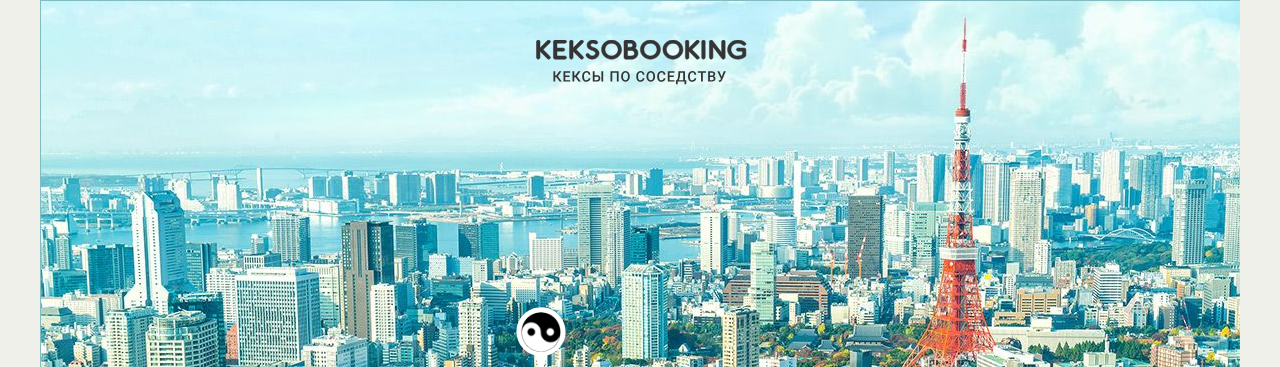
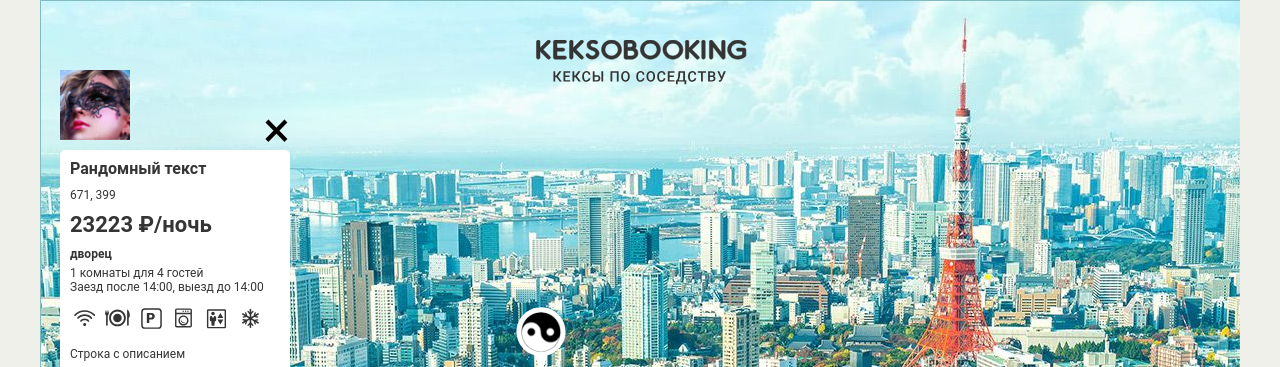
Before and after one commit to nelder9/1410513-keksobooking-20, a website: page index.html in a window 1280 px wide. Shown: the top 367 px of the page. Drawn offline with Linux system fonts and the light colour scheme; files whose address does not match are found by name.

Commit message:
Сделал 3ие задание

```diff
--- a/js/main.js
+++ b/js/main.js
@@ -10,9 +10,7 @@ function getRandomInteger(min, max) {
 var getType = function () {
   var arrayOfTypes = ['palace', 'flat', 'house', 'bungalo'];
   var array = [];
-  for (var i = 0; i < getRandomInteger(1, 4); i++) {
-    array.push(arrayOfTypes[i]);
-  }
+  array.push(arrayOfTypes[getRandomInteger(0, 3)]);
   return array;
 };
 
@@ -28,7 +26,8 @@ var getFeatures = function () {
 var renderMock = function () {
   var randomLocationX = getRandomInteger(1, 1170);
   var randomLocationY = getRandomInteger(130, 630);
-  var randomMock = {author: {
+  var randomMock = {
+    author: {
       avatar: 'img/avatars/user' + '0' + getRandomInteger(1, 8) + '.png'
     },
     offer: {
@@ -37,7 +36,7 @@ var renderMock = function () {
       price: getRandomInteger(10000, 100000),
       type: getType(),
       rooms: getRandomInteger(1, 3),
-    guests: getRandomInteger(0, 10),
+      guests: getRandomInteger(1, 10),
       checkin: '' + getRandomInteger(12, 14) + ':00',
       checkout: '' + getRandomInteger(12, 14) + ':00',
       features: getFeatures(),
@@ -82,3 +81,37 @@ var getArrayOfMocks = function () {
 };
 
 getArrayOfMocks();
+
+
+var getFirstCard = function () {
+  var discTemplate = document.querySelector('#card')
+    .content
+    .querySelector('.popup');
+
+  var disc = discTemplate.cloneNode(true);
+
+  disc.children[0].src = mock[1].author.avatar;
+  disc.children[2].textContent = mock[1].offer.title;
+  disc.children[3].textContent = mock[1].offer.address;
+  disc.children[4].textContent = mock[1].offer.price + ' ₽/ночь';
+  if (String(mock[1].offer.type) === 'palace') {
+    disc.children[5].textContent = 'дворец';
+  } else if (String(mock[1].offer.type) === 'flat') {
+    disc.children[5].textContent = 'квартира';
+  } else if (String(mock[1].offer.type) === 'bungalo') {
+    disc.children[5].textContent = 'бунгало';
+  } else {
+    disc.children[5].textContent = 'дом';
+  }
+  disc.children[6].textContent = mock[1].offer.rooms + ' комнаты для ' + mock[1].offer.guests + ' гостей';
+  disc.children[7].textContent = 'Заезд после ' + mock[1].offer.checkin + ', выезд до ' + mock[1].offer.checkout;
+  disc.children[9].textContent = mock[1].offer.description;
+  disc.children[10].insertAdjacentHTML('afterbegin', '<img src="" class="popup__photo" width="45" height="40" alt="Фотография жилья"></img> <img src="" class="popup__photo" width="45" height="40" alt="Фотография жилья"></img>');
+  disc.children[10].children[0].src = mock[1].offer.photos[0];
+  disc.children[10].children[1].src = mock[1].offer.photos[1];
+  disc.children[10].children[2].src = mock[1].offer.photos[2];
+
+  map.insertBefore(disc, map.children[1]);
+};
+
+getFirstCard();
```
Also changed, not shown: index.html (+2 -0 lines). Lines whose indentation alone changed are shown as unchanged.
